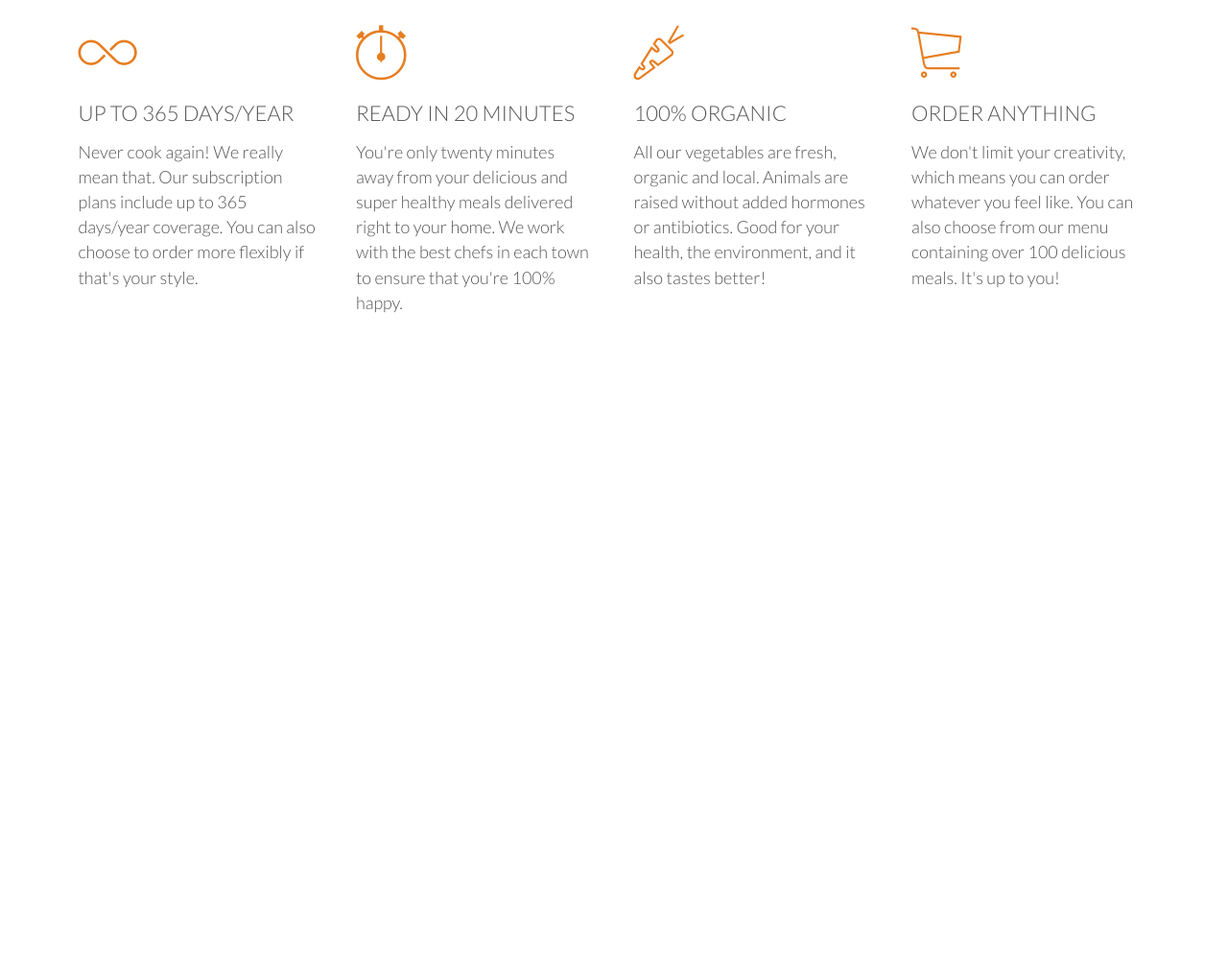
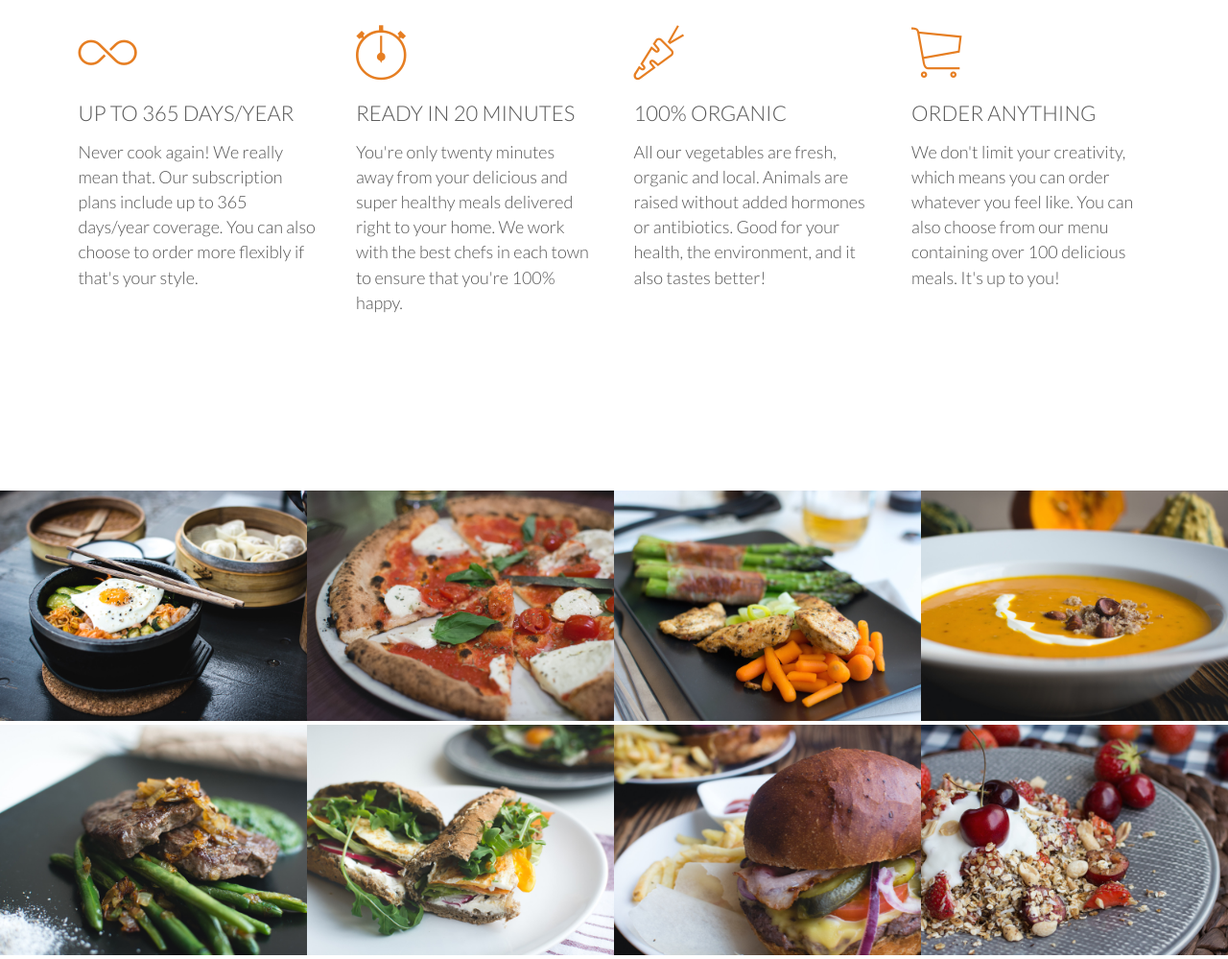
Before and after one commit to xbryan813x/omnifood, a plain HTML site: page omnifood/index.html in a window 1280 px wide. Shown: the part 1043-2042 px from the top of the page at 96% size. Before the commit the page ends 1474 px from the top, so only its background shows below. Drawn offline with Linux system fonts and the light colour scheme; files whose address does not match are found by name.

Commit message:
built the meals section with the images, adding the transitions next

```diff
--- a/omnifood/index.html
+++ b/omnifood/index.html
@@ -64,5 +64,51 @@
                 </div>
             </div>
         </section>
+        <section class="section-meals">
+            <ul class="meals-showcase">
+                <li>
+                    <figure class="meal-photo">
+                        <img src="resources/img/1.jpg" alt="Korean bibimbap with egg and vegetables">
+                    </figure>
+                </li>
+                <li>
+                    <figure class="meal-photo">
+                        <img src="resources/img/2.jpg" alt="Simple italian pizza with cherry tomatoes">
+                    </figure>
+                </li>
+                <li>
+                    <figure class="meal-photo">
+                        <img src="resources/img/3.jpg" alt="Chicken breast steak with vegetables">
+                    </figure>
+                </li>
+                <li>
+                    <figure class="meal-photo">
+                        <img src="resources/img/4.jpg" alt="Autumn pumpkin soup">
+                    </figure>
+                </li>
+            </ul>
+             <ul class="meals-showcase">
+                <li>
+                    <figure class="meal-photo">
+                        <img src="resources/img/5.jpg" alt="Paleo beef steak with vegetables">
+                    </figure>
+                 </li>
+                 <li>
+                    <figure class="meal-photo">
+                        <img src="resources/img/6.jpg" alt="Healthy baguette with egg and vegetables">
+                    </figure>
+                 </li>
+                 <li>
+                    <figure class="meal-photo">
+                        <img src="resources/img/7.jpg" alt="Burger with cheddar and bacon">
+                    </figure>
+                 </li>
+                 <li>
+                    <figure class="meal-photo">
+                        <img src="resources/img/8.jpg" alt="Granola with cherries and strawberries">
+                    </figure>
+                </li>
+            </ul>
+        </section>
     </body>
 </html>
--- a/omnifood/resources/css/style.css
+++ b/omnifood/resources/css/style.css
@@ -193,3 +193,28 @@ header {
 .main-nav li a:visited {
     border-bottom: 2px solid #e67e22
 }
+
+/*---------------------------*/
+/*Meals*/
+/*-----------------------------*/
+
+.meals-showcase {
+    list-style: none;
+    width: 100%;
+}
+
+.meals-showcase li {
+    display: block;
+    float: left;
+    width: 25%;
+}
+
+.meal-photo {
+    width: 100%;
+    margin: 0;
+}
+
+.meal-photo img {
+    width: 100%;
+    height: auto;
+}
```
